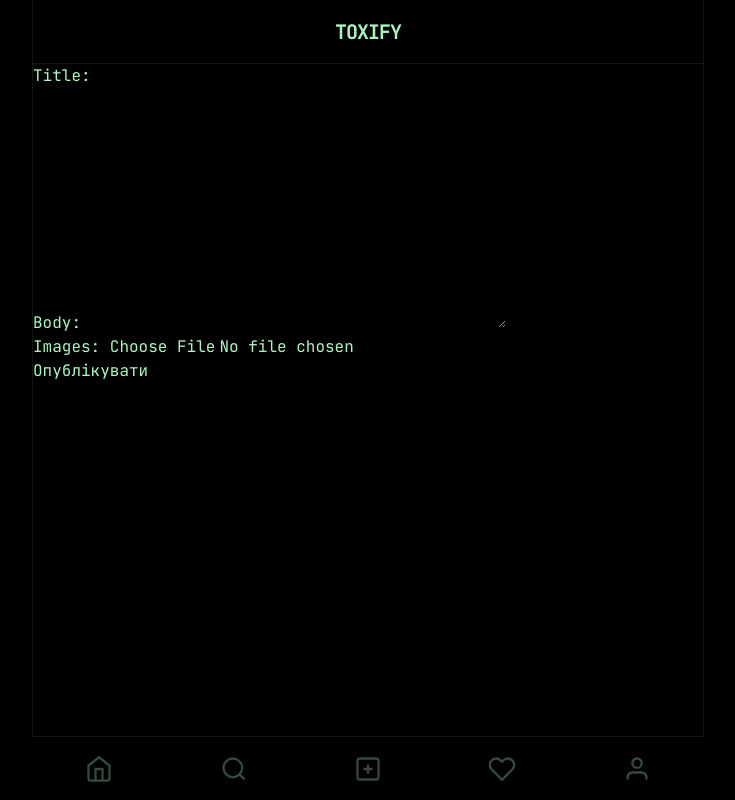
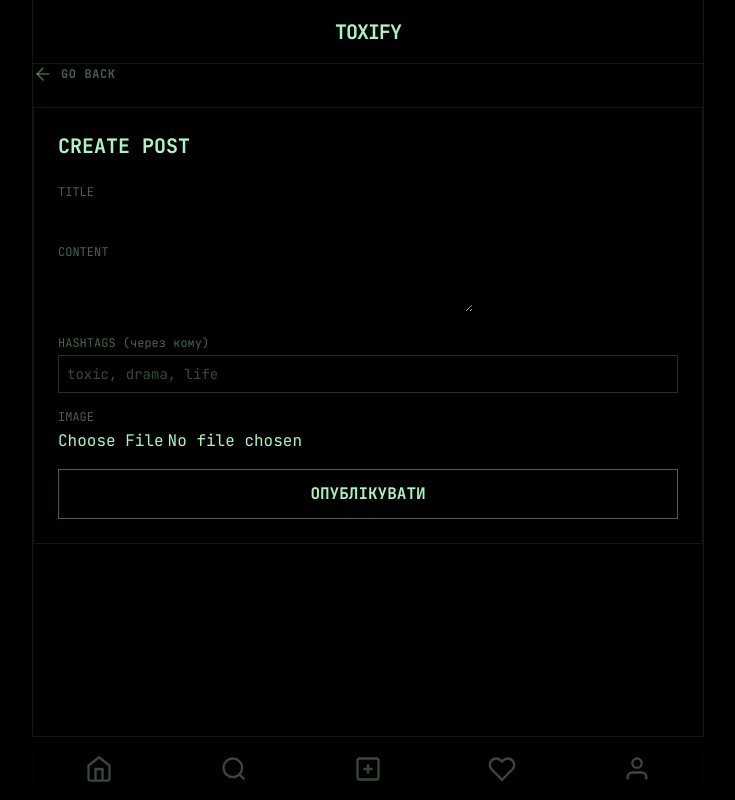
Before and after one commit to StasShtohryn/toxify-django, a Django app: a page that uses Toxify/main/templates/main/base.html in a window 1280 px wide. Shown: the whole page, without its empty margins (272-1007 px from the left). Run offline with Django 5.2, Linux system fonts and the light colour scheme; tables that the repository leaves empty hold one stand-in row (values such as "Sample post"); some libraries are stand-ins or nearby versions.

Commit message:
Added logic of show comments, filter on 'created_at' to see new posts, form 'create_post'...

```diff
--- a/Toxify/main/templates/main/base.html
+++ b/Toxify/main/templates/main/base.html
@@ -89,25 +89,41 @@
                 </form>
             </div>
         </div>
+    </div>
 
 
-    </div>
 <script>
+    document.addEventListener('DOMContentLoaded', () => {
         const openCreatePostModalBtn = document.getElementById('openCreatePostModal')
         const closeCreatePostModalBtn = document.getElementById('closeCreatePostModal')
         const createPostModal = document.getElementById('createPostModal')
 
-    openCreatePostModalBtn.addEventListener('click', () => {
+        if (openCreatePostModalBtn && createPostModal) {
+            openCreatePostModalBtn.addEventListener('click', (e) => {
             if (openCreatePostModalBtn.getAttribute('href').includes('login')) {
                 return;
             }
+                e.preventDefault();
                 createPostModal.classList.remove('opacity-0', 'pointer-events-none');
                 createPostModal.classList.add('opacity-100');
             });
+        }
 
-    closeCreatePostModalBtn.addEventListener('click', () => {
+        if (closeCreatePostModalBtn && createPostModal) {
+            closeCreatePostModalBtn.addEventListener('click', (e) => {
+                e.preventDefault();
                 createPostModal.classList.remove('opacity-100');
                 createPostModal.classList.add('opacity-0', 'pointer-events-none');
+            });
+
+            // ЗАКРИТТЯ ПРИ КЛІКУ НА ФОН
+            createPostModal.addEventListener('click', (e) => {
+                if (e.target === createPostModal) {
+                    createPostModal.classList.remove('opacity-100');
+                    createPostModal.classList.add('opacity-0', 'pointer-events-none');
+                }
+            });
+        }
     });
 </script>
 </body>
--- a/Toxify/posts/models.py
+++ b/Toxify/posts/models.py
@@ -44,6 +44,9 @@ class Post(models.Model):
             validate_size]
     )
 
+    def get_last_main_comment(self):
+        return self.post_comments.filter(parent__isnull=True).last()
+
 
 class Comment(models.Model):
     commentProfile = models.ForeignKey(
--- a/Toxify/posts/templates/posts/index.html
+++ b/Toxify/posts/templates/posts/index.html
@@ -4,7 +4,7 @@
 
 {% block content %}
 <div class="max-w-2xl mx-auto space-y-4">
-    {% for post in posts.all%}
+    {% for post in posts.all|dictsortreversed:"created_at" %}
         {% include 'posts/base_post.html' with post=post %}
     {% endfor %}
 
--- a/Toxify/posts/templates/posts/post-create.html
+++ b/Toxify/posts/templates/posts/post-create.html
@@ -3,9 +3,46 @@
 {% block title %} Створення посту {% endblock %}
 
 {% block content %}
-<form method="post" enctype="multipart/form-data">
-    {% csrf_token %}
-    {{ form.as_p }}
-    <button type="submit"> Опублікувати </button>
-</form>
+
+<div class="max-w-2xl mx-auto mb-4">
+    <a href="{% url 'profile_detail' username=profile.user.username %}" class="inline-flex items-center gap-2 text-white/40 hover:text-white transition-colors group">
+        <svg xmlns="http://www.w3.org/2000/svg" width="20" height="20" viewBox="0 0 24 24" fill="none" stroke="currentColor" stroke-width="2" stroke-linecap="round" stroke-linejoin="round" class="transition-transform group-hover:-translate-x-1">
+            <path d="m12 19-7-7 7-7"/><path d="M19 12H5"/>
+        </svg>
+        <span class="text-xs font-bold uppercase tracking-wider">Go back </span>
+    </a>
+</div>
+
+<div class="max-w-2xl mx-auto p-6 bg-black border border-white/10">
+    <h1 class="text-xl font-bold mb-6">CREATE POST</h1>
+
+    <form method="post" enctype="multipart/form-data" class="space-y-4">
+        {% csrf_token %}
+
+        <div>
+            <label class="block text-xs text-white/40 mb-1">TITLE</label>
+            {{ form.title }}
+        </div>
+
+        <div>
+            <label class="block text-xs text-white/40 mb-1" rows="3">CONTENT</label>
+            {{ form.body }}
+        </div>
+
+        <div>
+            <label class="block text-xs text-white/40 mb-1">HASHTAGS (через кому)</label>
+            <input type="text" name="hashtags_input" placeholder="toxic, drama, life"
+                   class="w-full bg-transparent border border-white/20 p-2 text-sm focus:outline-none focus:border-white">
+        </div>
+
+        <div>
+            <label class="block text-xs text-white/40 mb-1">IMAGE</label>
+            {{ form.images }}
+        </div>
+
+        <button type="submit" class="w-full py-3 border border-white/40 hover:bg-white/10 transition-colors font-bold uppercase">
+            Опублікувати
+        </button>
+    </form>
+</div>
 {% endblock %}
--- a/Toxify/posts/urls.py
+++ b/Toxify/posts/urls.py
@@ -1,9 +1,10 @@
-from .views import PostsListView, PostCreateView, SearchView, CommentCreateView
+from .views import PostsListView, PostCreateView, SearchView, CommentCreateView, PostDetailView
 from django.urls import path, include
 
 urlpatterns = [
     path('', PostsListView.as_view(), name='posts'),
     path('search/', SearchView.as_view(), name='search'),
     path('create/<str:username>/', PostCreateView.as_view(), name='post_create'),
+    path('post/<int:post_id>', PostDetailView.as_view(), name='post_detail'),
     path('post/<int:post_id>/comment/<str:username>/', CommentCreateView.as_view(), name='comment_create'),
 ]
--- a/Toxify/posts/views.py
+++ b/Toxify/posts/views.py
@@ -1,9 +1,10 @@
 from django.views.generic.edit import CreateView, UpdateView, DeleteView
 from django.shortcuts import get_object_or_404, redirect
 from django.urls import reverse
-from django.views.generic import ListView, TemplateView
+from django.views.generic import ListView, TemplateView, DetailView
 from django.db.models import Q
 
+from . import forms
 from .models import Post, Hashtag, Comment
 from profiles.models import Profile, User
 
@@ -51,11 +52,46 @@ class PostsListView(ListView):
     template_name = 'posts/index.html'
     context_object_name = 'posts'
 
+    def get_context_data(self, **kwargs):
+        context = super().get_context_data(**kwargs)
+        context['is_detail'] = False
+        return context
+
+
+class PostDetailView(DetailView):
+    model = Post
+    template_name = 'posts/post-detail.html'
+    context_object_name = 'post'
+    pk_url_kwarg = 'post_id'
+
+    def get_context_data(self, **kwargs):
+        context = super().get_context_data(**kwargs)
+        context['is_detail'] = True
+
+        # Отримуємо URL, з якого прийшов користувач
+        referer = self.request.META.get('HTTP_REFERER')
+
+        # Якщо реферер є і він веде на наш сайт (а не на Google, наприклад), передаємо його
+        if referer and self.request.get_host() in referer:
+            context['back_url'] = referer
+        else:
+            context['back_url'] = reverse('posts')  # Дефолт на головну
+
+        return context
+
 
 class PostCreateView(CreateView):
     model = Post
     fields = ['title', 'body', 'images']
     template_name = 'posts/post-create.html'
+
+    def get_form(self, form_class=None):
+        form = super().get_form(form_class)
+        # Змінюємо кількість рядків (rows) та додаємо класи Tailwind
+        form.fields['body'].widget.attrs.update({
+            'rows': '2',
+        })
+        return form
 
     def dispatch(self, request, *args, **kwargs):
         self.userProfile = get_object_or_404(Profile, user__username=kwargs['username'])
--- a/Toxify/profiles/templates/profiles/profile_detail.html
+++ b/Toxify/profiles/templates/profiles/profile_detail.html
@@ -33,7 +33,7 @@
         </div>
         <div class="flex gap-2">
           {% if is_owner %}
-            <a href="{% if not user.is_authenticated %}{% url 'login' %}{% else %}javascript:void(0){% endif %}" id="openCreatePostModal" class="px-4 py-2 border border-white/20 text-xs font-bold hover:bg-white/5 transition-colors cursor-pointer">
+            <a href="{% if not user.is_authenticated %}{% url 'login' %}{% else %} {% url 'post_create' username=profile.user.username %} {% endif %}"  class="px-4 py-2 border border-white/20 text-xs font-bold hover:bg-white/5 transition-colors cursor-pointer">
               CREATE POST
             </a>
             <a href="{% url 'profile_edit' %}" class="px-4 py-2 border border-white/20 text-xs font-bold hover:bg-white/5 transition-colors cursor-pointer">
@@ -73,7 +73,7 @@
         <h2 class="text-center uppercase mt-2">no posts</h2>
 
       {% else %}
-        {% for post in profile.posts.all%}
+        {% for post in profile.posts.all|dictsortreversed:"created_at"%}
           {% include 'posts/base_post.html' with post=post %}
         {% endfor %}
       {% endif %}
```
Also changed, not shown: Toxify/posts/templates/posts/base_post.html (+24 -1 lines), Toxify/posts/templates/posts/post-detail.html (+16 -9 lines). Lines whose indentation alone changed are shown as unchanged.
